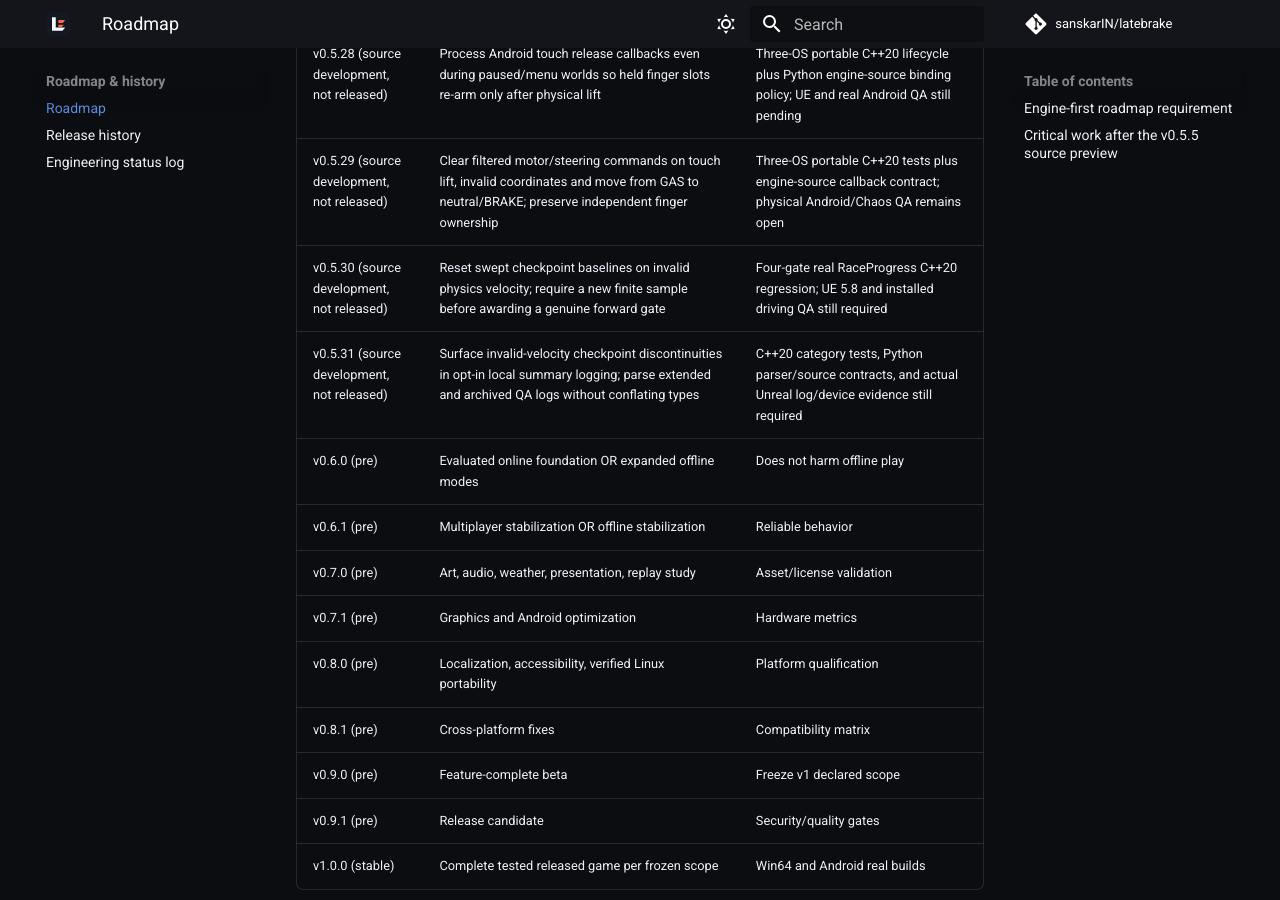
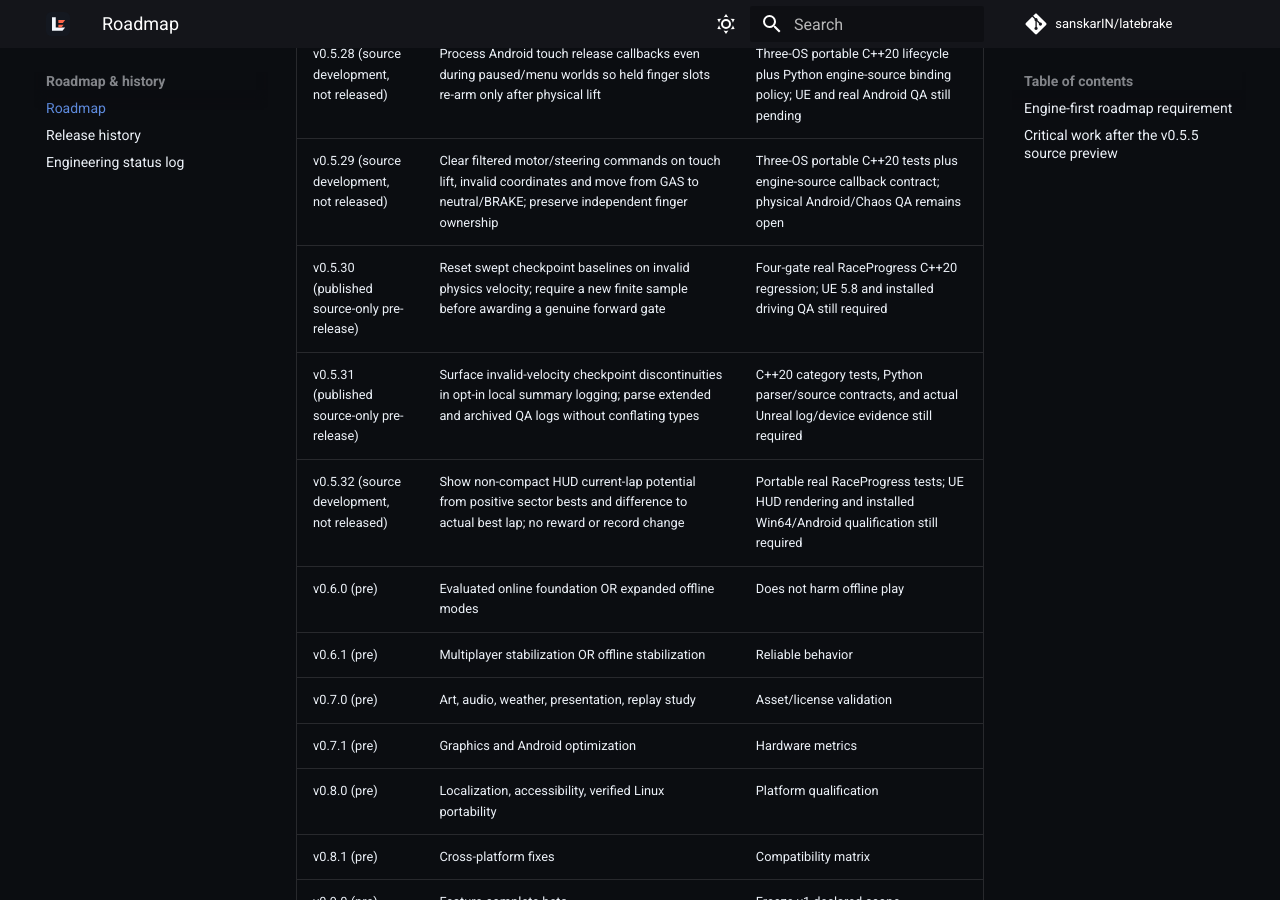
Before and after one commit to sanskarIN/latebrake, an MkDocs documentation site: the page built from docs/ROADMAP.md, in a window 1280 px wide and 900 px high, scrolled down 3726 px. Built offline with MkDocs 1.6.1 and Material for MkDocs 9.7.7, drawn with Linux system fonts in a browser that asks for light colours; comment, search, counter and statistics services are not loaded.

Commit message:
docs(roadmap): correct published tags and track v0.5.32 development

```diff
--- a/docs/ROADMAP.md
+++ b/docs/ROADMAP.md
@@ -43,8 +43,9 @@ Milestones are goals, not claims of delivered features. Preserve offline single-
 | v0.5.27 (source development, not released) | Require an actual simulated, collision-bearing, finite player chassis before racing time/gates/recovery; rebase checkpoint traces on physics loss | Real RaceProgress-linked three-OS C++20 tests; genuine Unreal Chaos and device QA still pending |
 | v0.5.28 (source development, not released) | Process Android touch release callbacks even during paused/menu worlds so held finger slots re-arm only after physical lift | Three-OS portable C++20 lifecycle plus Python engine-source binding policy; UE and real Android QA still pending |
 | v0.5.29 (source development, not released) | Clear filtered motor/steering commands on touch lift, invalid coordinates and move from GAS to neutral/BRAKE; preserve independent finger ownership | Three-OS portable C++20 tests plus engine-source callback contract; physical Android/Chaos QA remains open |
-| v0.5.30 (source development, not released) | Reset swept checkpoint baselines on invalid physics velocity; require a new finite sample before awarding a genuine forward gate | Four-gate real RaceProgress C++20 regression; UE 5.8 and installed driving QA still required |
-| v0.5.31 (source development, not released) | Surface invalid-velocity checkpoint discontinuities in opt-in local summary logging; parse extended and archived QA logs without conflating types | C++20 category tests, Python parser/source contracts, and actual Unreal log/device evidence still required |
+| v0.5.30 (published source-only pre-release) | Reset swept checkpoint baselines on invalid physics velocity; require a new finite sample before awarding a genuine forward gate | Four-gate real RaceProgress C++20 regression; UE 5.8 and installed driving QA still required |
+| v0.5.31 (published source-only pre-release) | Surface invalid-velocity checkpoint discontinuities in opt-in local summary logging; parse extended and archived QA logs without conflating types | C++20 category tests, Python parser/source contracts, and actual Unreal log/device evidence still required |
+| v0.5.32 (source development, not released) | Show non-compact HUD current-lap potential from positive sector bests and difference to actual best lap; no reward or record change | Portable real RaceProgress tests; UE HUD rendering and installed Win64/Android qualification still required |
 | v0.6.0 (pre) | Evaluated online foundation OR expanded offline modes | Does not harm offline play |
 | v0.6.1 (pre) | Multiplayer stabilization OR offline stabilization | Reliable behavior |
 | v0.7.0 (pre) | Art, audio, weather, presentation, replay study | Asset/license validation |
```
